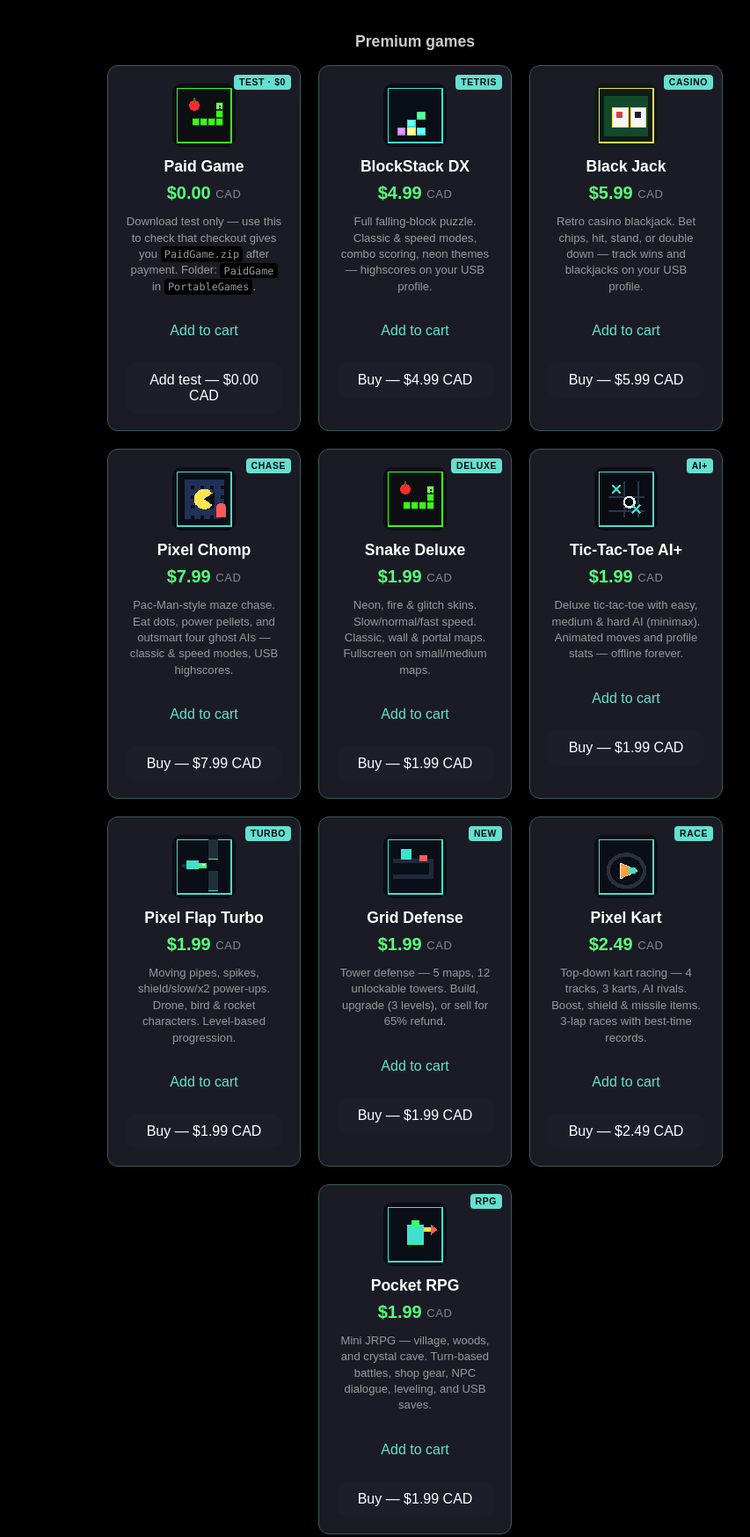
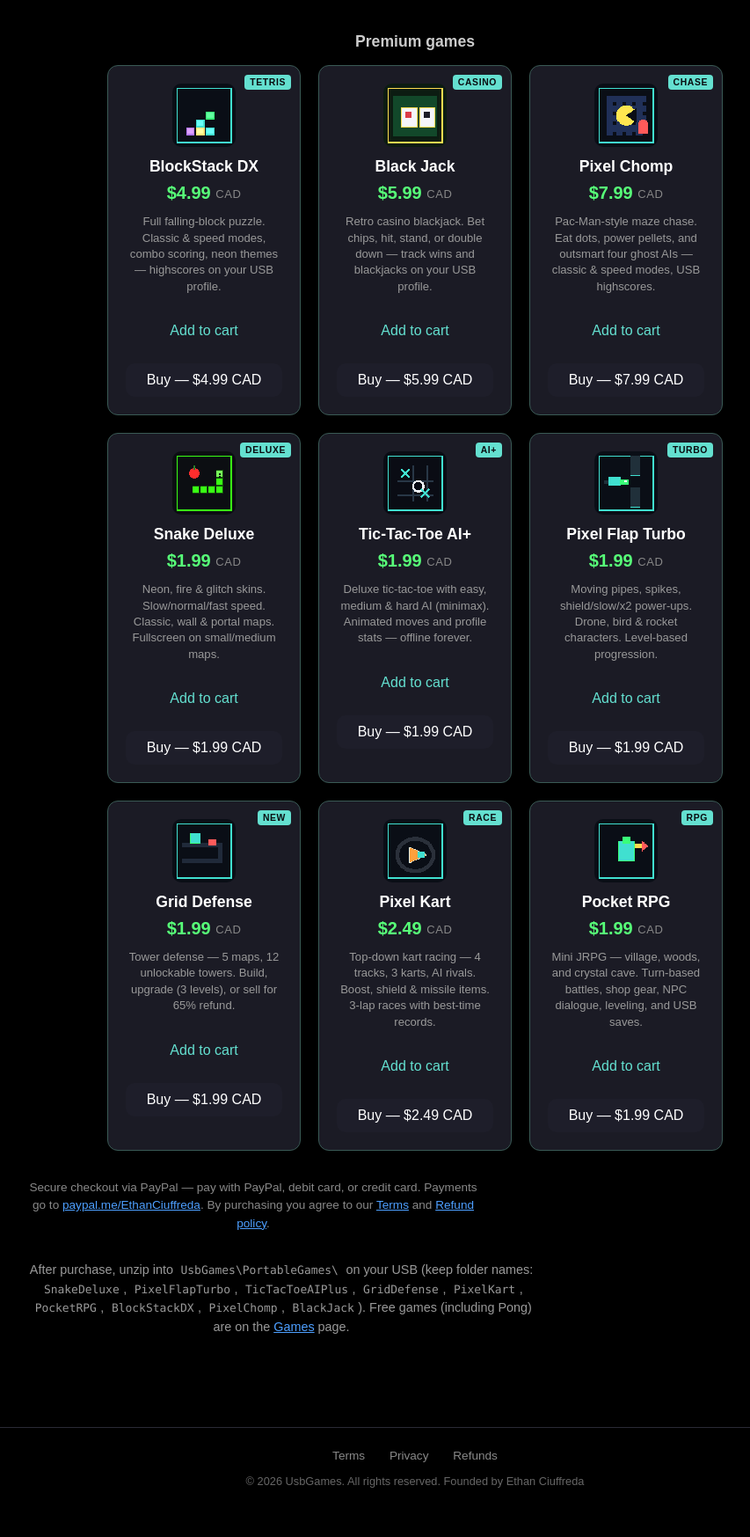
Before and after one commit to lokii2015/UsbGames, a plain HTML site: page store.html in a window 1280 px wide. Shown: the part 969-2716 px from the top of the page at 88% size, without its empty margins (168-1021 px from the left). After the commit the page ends 2686 px from the top, so only its background shows below. Drawn offline with Linux system fonts and the light colour scheme.

Commit message:
Remove Paid Game test product

```diff
--- a/checkout/catalog.js
+++ b/checkout/catalog.js
@@ -69,13 +69,6 @@
       amount: 599,
       currency: STORE_CURRENCY,
     },
-    paid_game: {
-      id: "paid_game",
-      name: "Paid Game (download test)",
-      description: "$0.00 test — confirms checkout download works",
-      amount: 0,
-      currency: STORE_CURRENCY,
-    },
     starter_pack: {
       id: "starter_pack",
       name: "UsbGames Starter Pack",
--- a/checkout/server.js
+++ b/checkout/server.js
@@ -602,7 +602,6 @@ const PREMIUM_ZIPS = new Set([
   "BlockStackDX.zip",
   "PixelChomp.zip",
   "BlackJack.zip",
-  "PaidGame.zip",
   "UsbGames-StarterPack.zip",
   "UsbGames-RetroArcadePack.zip",
 ]);
--- a/store.html
+++ b/store.html
@@ -75,23 +75,6 @@
 
       <h2 class="store-section-title">Premium games</h2>
       <div class="grid store-grid">
-        <article class="card card--premium card--test">
-          <span class="badge-premium">TEST · $0</span>
-          <img class="card-icon" src="images/games/snake.png" width="72" height="72" alt="" />
-          <h2>Paid Game</h2>
-          <p class="store-price">$0.00 <span class="price-currency">CAD</span></p>
-          <p class="card-desc">
-            Download test only — use this to check that checkout gives you <code>PaidGame.zip</code> after payment.
-            Folder: <code>PaidGame</code> in <code>PortableGames</code>.
-          </p>
-          <button
-            type="button"
-            class="button small"
-            data-checkout-product="paid_game"
-          >
-            Add test — $0.00 CAD
-          </button>
-        </article>
         <article class="card card--premium">
           <span class="badge-premium">TETRIS</span>
           <img class="card-icon" src="images/games/blockstackdx.png" width="72" height="72" alt="" />
@@ -255,7 +238,7 @@
 
       <p class="games-install-hint">
         After purchase, unzip into <code>UsbGames\PortableGames\</code> on your USB (keep folder names:
-        <code>SnakeDeluxe</code>, <code>PixelFlapTurbo</code>, <code>TicTacToeAIPlus</code>, <code>GridDefense</code>, <code>PixelKart</code>, <code>PocketRPG</code>,         <code>BlockStackDX</code>, <code>PixelChomp</code>, <code>BlackJack</code>, <code>PaidGame</code>).
+        <code>SnakeDeluxe</code>, <code>PixelFlapTurbo</code>, <code>TicTacToeAIPlus</code>, <code>GridDefense</code>, <code>PixelKart</code>, <code>PocketRPG</code>,         <code>BlockStackDX</code>, <code>PixelChomp</code>, <code>BlackJack</code>).
         Free games (including Pong) are on the <a href="games.html">Games</a> page.
       </p>
     </main>
```
Also changed, not shown: checkout/products.js (+0 -8 lines).
